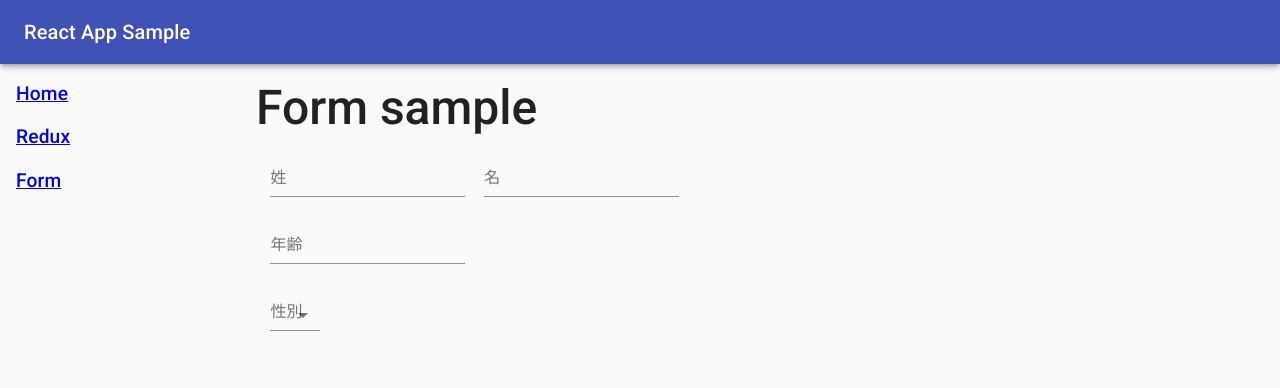
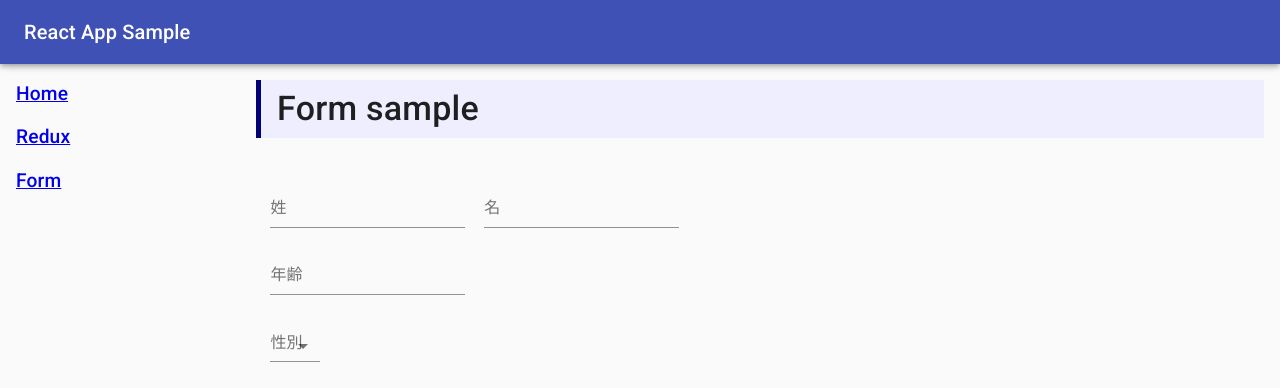
Before and after one commit to youkidkk/react-app-sample, a React (Create React App) app: page /form in a window 1280 px wide. Shown: the top 388 px of the page. Built offline with nearby package versions, Linux system fonts and the light colour scheme.

Commit message:
タイトル表示を外部コンポーネントを使用するよう変更

```diff
--- a/src/form/form.js
+++ b/src/form/form.js
@@ -2,6 +2,8 @@ import React from "react";
 
 import { MenuItem, TextField, Typography } from "@material-ui/core";
 import { makeStyles } from "@material-ui/core/styles";
+
+import ContentsTitle from "../common/contents-title";
 
 const useStyles = makeStyles((theme) => ({
   inputForm: {
@@ -16,7 +18,7 @@ export default function Form(props) {
 
   return (
     <React.Fragment>
-      <Typography variant="h3">Form sample</Typography>
+      <ContentsTitle title="Form sample" />
       <form className={classes.inputForm}>
         <div>
           <TextField id="lastName" label="姓" />
```
